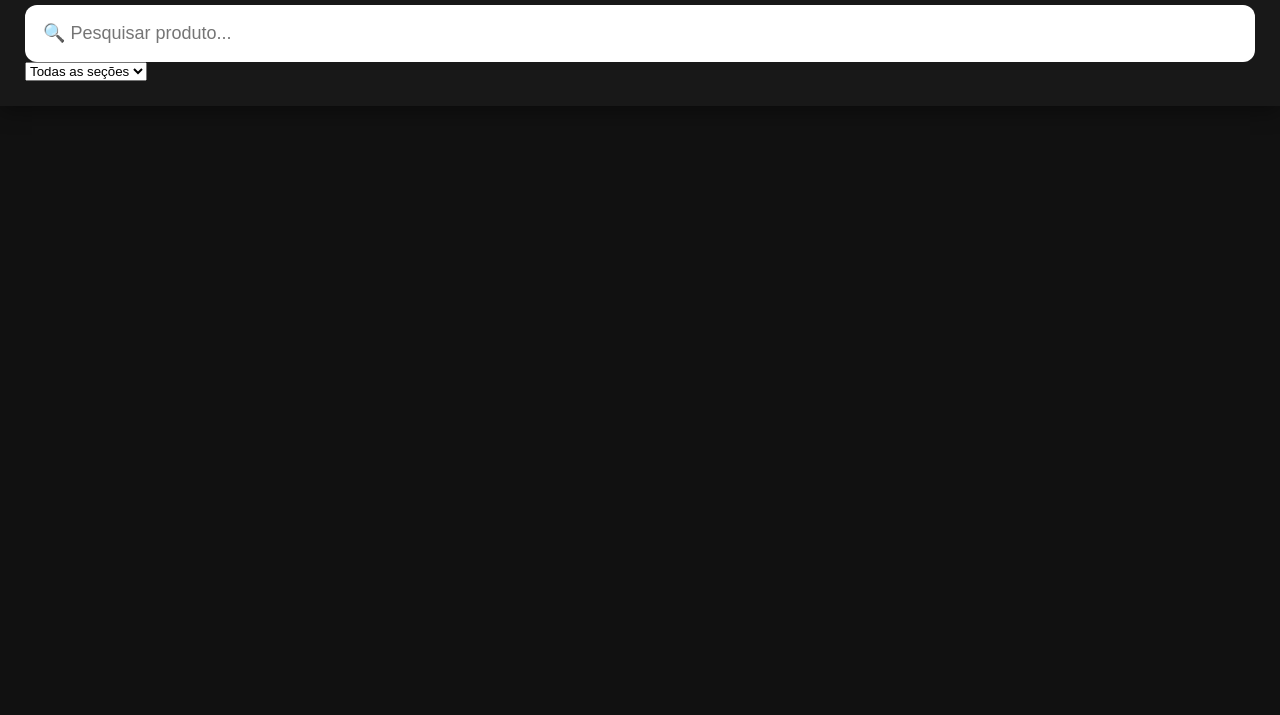
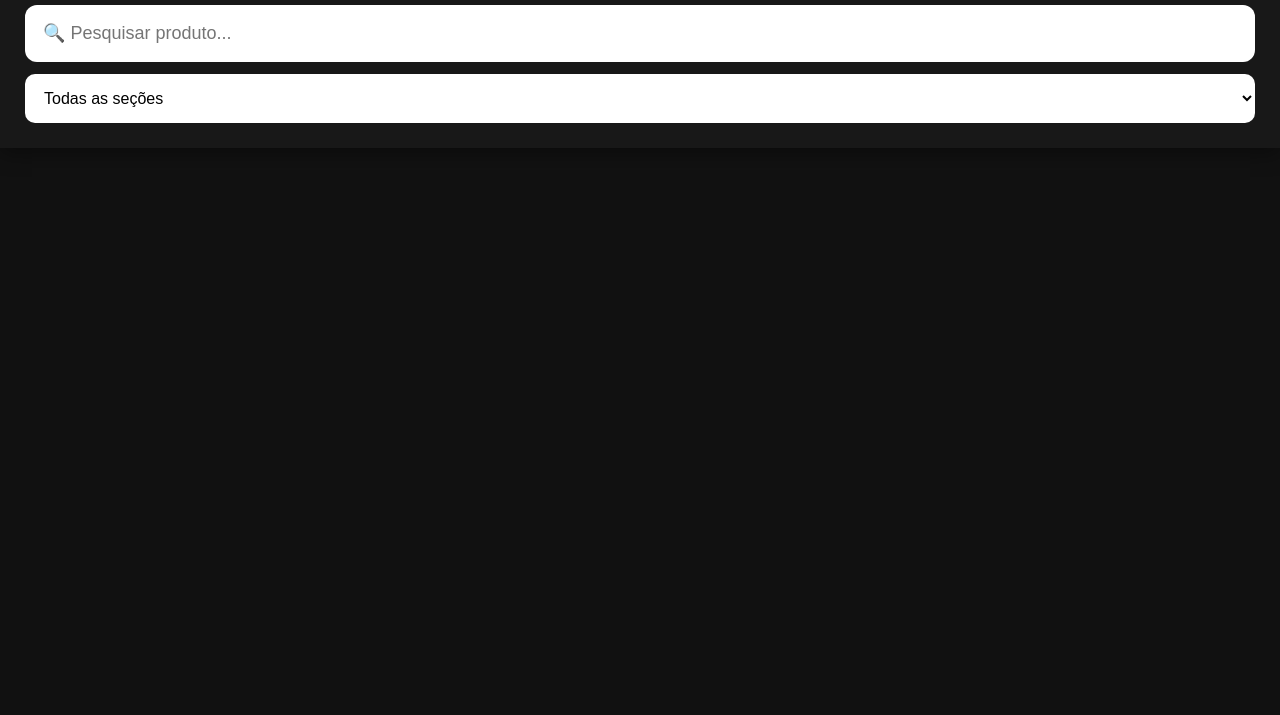
Before and after one commit to milaniguilherme27-cpu/catalogo, a plain HTML site: page index.html in a window 1280 px wide. Shown: the part 85-800 px from the top of the page. Drawn offline with Linux system fonts and the light colour scheme; no server answers.

Commit message:
Update style.css
Aplicando Filtro

```diff
--- a/style.css
+++ b/style.css
@@ -259,3 +259,16 @@ button:hover{
     }
 
 }
+
+#filtroSecao{
+
+    width:100%;
+    padding:15px;
+    margin-top:12px;
+    border:none;
+    border-radius:10px;
+    font-size:16px;
+    background:#ffffff;
+    cursor:pointer;
+
+}
```
